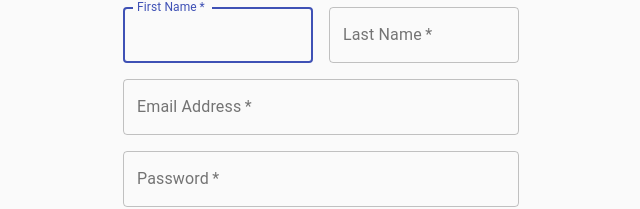
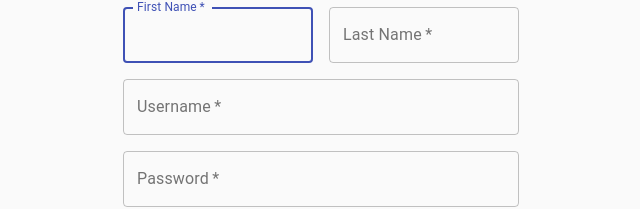
Before and after one commit to josephereed/my_bank, a React (Create React App) app: page /signup in a window 1280 px wide. Shown: the part 169-378 px from the top of the page, without its empty margins (319-959 px from the left). Built offline with nearby package versions, Linux system fonts and the light colour scheme.

Commit message:
post request functionality for sign in/up

```diff
--- a/src/views/Signin.js
+++ b/src/views/Signin.js
@@ -5,13 +5,15 @@ import CssBaseline from '@material-ui/core/CssBaseline';
 import TextField from '@material-ui/core/TextField';
 import FormControlLabel from '@material-ui/core/FormControlLabel';
 import Checkbox from '@material-ui/core/Checkbox';
-import { Link } from 'react-router-dom'
+import { Link } from 'react-router-dom';
 import Grid from '@material-ui/core/Grid';
 import Box from '@material-ui/core/Box';
 import LockOutlinedIcon from '@material-ui/icons/LockOutlined';
 import Typography from '@material-ui/core/Typography';
 import { makeStyles } from '@material-ui/core/styles';
 import Container from '@material-ui/core/Container';
+import axios from 'axios';
+import { useState } from 'react';
 
 function Copyright() {
   return (
@@ -48,6 +50,23 @@ const useStyles = makeStyles((theme) => ({
 
 export default function SignIn() {
   const classes = useStyles();
+  const [state, setState] = useState({
+    username: '',
+    password: '',
+  });
+
+  const onChange = (e) => {
+    setState({ ...state, [e.target.name]: e.target.value });
+  };
+
+  const onSubmit = async (e) => {
+    console.log('submitted');
+    e.preventDefault();
+    const response = await axios.post('/login', state);
+    const token = response.data.token;
+    localStorage.setItem('token', token);
+    axios.defaults.headers.common['Authorization'] = token;
+  };
 
   return (
     <Container component="main" maxWidth="xs">
@@ -59,17 +78,19 @@ export default function SignIn() {
         <Typography component="h1" variant="h5">
           Sign in
         </Typography>
-        <form className={classes.form} noValidate>
+        <form className={classes.form} noValidate onSubmit={onSubmit}>
           <TextField
             variant="outlined"
             margin="normal"
             required
             fullWidth
-            id="email"
-            label="Email Address"
-            name="email"
-            autoComplete="email"
+            id="username"
+            label="Username"
+            name="username"
+            autoComplete="username"
             autoFocus
+            value={state.username}
+            onChange={onChange}
           />
           <TextField
             variant="outlined"
@@ -81,6 +102,8 @@ export default function SignIn() {
             type="password"
             id="password"
             autoComplete="current-password"
+            value={state.password}
+            onChange={onChange}
           />
           <FormControlLabel
             control={<Checkbox value="remember" color="primary" />}
--- a/src/views/Signup.js
+++ b/src/views/Signup.js
@@ -1,27 +1,30 @@
-import React from "react";
-import Avatar from "@material-ui/core/Avatar";
-import Button from "@material-ui/core/Button";
-import CssBaseline from "@material-ui/core/CssBaseline";
-import TextField from "@material-ui/core/TextField";
-import FormControlLabel from "@material-ui/core/FormControlLabel";
-import Checkbox from "@material-ui/core/Checkbox";
-import Link from "@material-ui/core/Link";
-import Grid from "@material-ui/core/Grid";
-import Box from "@material-ui/core/Box";
-import LockOutlinedIcon from "@material-ui/icons/LockOutlined";
-import Typography from "@material-ui/core/Typography";
-import { makeStyles } from "@material-ui/core/styles";
-import Container from "@material-ui/core/Container";
+import React from 'react';
+import Avatar from '@material-ui/core/Avatar';
+import Button from '@material-ui/core/Button';
+import CssBaseline from '@material-ui/core/CssBaseline';
+import TextField from '@material-ui/core/TextField';
+import FormControlLabel from '@material-ui/core/FormControlLabel';
+import Checkbox from '@material-ui/core/Checkbox';
+import Link from '@material-ui/core/Link';
+import Grid from '@material-ui/core/Grid';
+import Box from '@material-ui/core/Box';
+import LockOutlinedIcon from '@material-ui/icons/LockOutlined';
+import Typography from '@material-ui/core/Typography';
+import { makeStyles } from '@material-ui/core/styles';
+import Container from '@material-ui/core/Container';
+import { useState } from 'react';
+import axios from 'axios';
+
 
 function Copyright() {
   return (
     <Typography variant="body2" color="textSecondary" align="center">
-      {"Copyright © "}
+      {'Copyright © '}
       <Link color="inherit" href="https://material-ui.com/">
         Your Website
-      </Link>{" "}
+      </Link>{' '}
       {new Date().getFullYear()}
-      {"."}
+      {'.'}
     </Typography>
   );
 }
@@ -29,16 +32,16 @@ function Copyright() {
 const useStyles = makeStyles((theme) => ({
   paper: {
     marginTop: theme.spacing(8),
-    display: "flex",
-    flexDirection: "column",
-    alignItems: "center",
+    display: 'flex',
+    flexDirection: 'column',
+    alignItems: 'center',
   },
   avatar: {
     margin: theme.spacing(1),
     backgroundColor: theme.palette.secondary.main,
   },
   form: {
-    width: "100%", // Fix IE 11 issue.
+    width: '100%', // Fix IE 11 issue.
     marginTop: theme.spacing(3),
   },
   submit: {
@@ -47,6 +50,25 @@ const useStyles = makeStyles((theme) => ({
 }));
 
 export default function SignUp() {
+  const onSubmit = async (e) => {
+    console.log('submitted')
+    e.preventDefault();
+    const response = await axios.post('/register', state);
+    console.log(response.data)
+
+  };
+
+  const [state, setState] = useState({
+    givenName: '',
+    surname: '',
+    username: '',
+    password: '',
+  });
+
+  const onChange = (event) => {
+    setState({ ...state, [event.target.name]: event.target.value });
+    //e.target.label = ''
+  };
   const classes = useStyles();
 
   return (
@@ -59,18 +81,20 @@ export default function SignUp() {
         <Typography component="h1" variant="h5">
           Sign up
         </Typography>
-        <form className={classes.form} noValidate>
+        <form className={classes.form} noValidate onSubmit={onSubmit}>
           <Grid container spacing={2}>
             <Grid item xs={12} sm={6}>
               <TextField
                 autoComplete="fname"
-                name="firstName"
+                name="givenName"
                 variant="outlined"
                 required
                 fullWidth
                 id="firstName"
                 label="First Name"
                 autoFocus
+                value={state.givenName}
+                onChange={onChange}
               />
             </Grid>
             <Grid item xs={12} sm={6}>
@@ -80,8 +104,10 @@ export default function SignUp() {
                 fullWidth
                 id="lastName"
                 label="Last Name"
-                name="lastName"
+                name="surname"
                 autoComplete="lname"
+                value={state.surname}
+                onChange={onChange}
               />
             </Grid>
             <Grid item xs={12}>
@@ -89,10 +115,12 @@ export default function SignUp() {
                 variant="outlined"
                 required
                 fullWidth
-                id="email"
-                label="Email Address"
-                name="email"
-                autoComplete="email"
+                id="username"
+                label="Username"
+                name="username"
+                autoComplete="username"
+                value={state.username}
+                onChange={onChange}
               />
             </Grid>
             <Grid item xs={12}>
@@ -105,6 +133,8 @@ export default function SignUp() {
                 type="password"
                 id="password"
                 autoComplete="current-password"
+                onChange={onChange}
+                value={state.password}
               />
             </Grid>
             <Grid item xs={12}>
```
